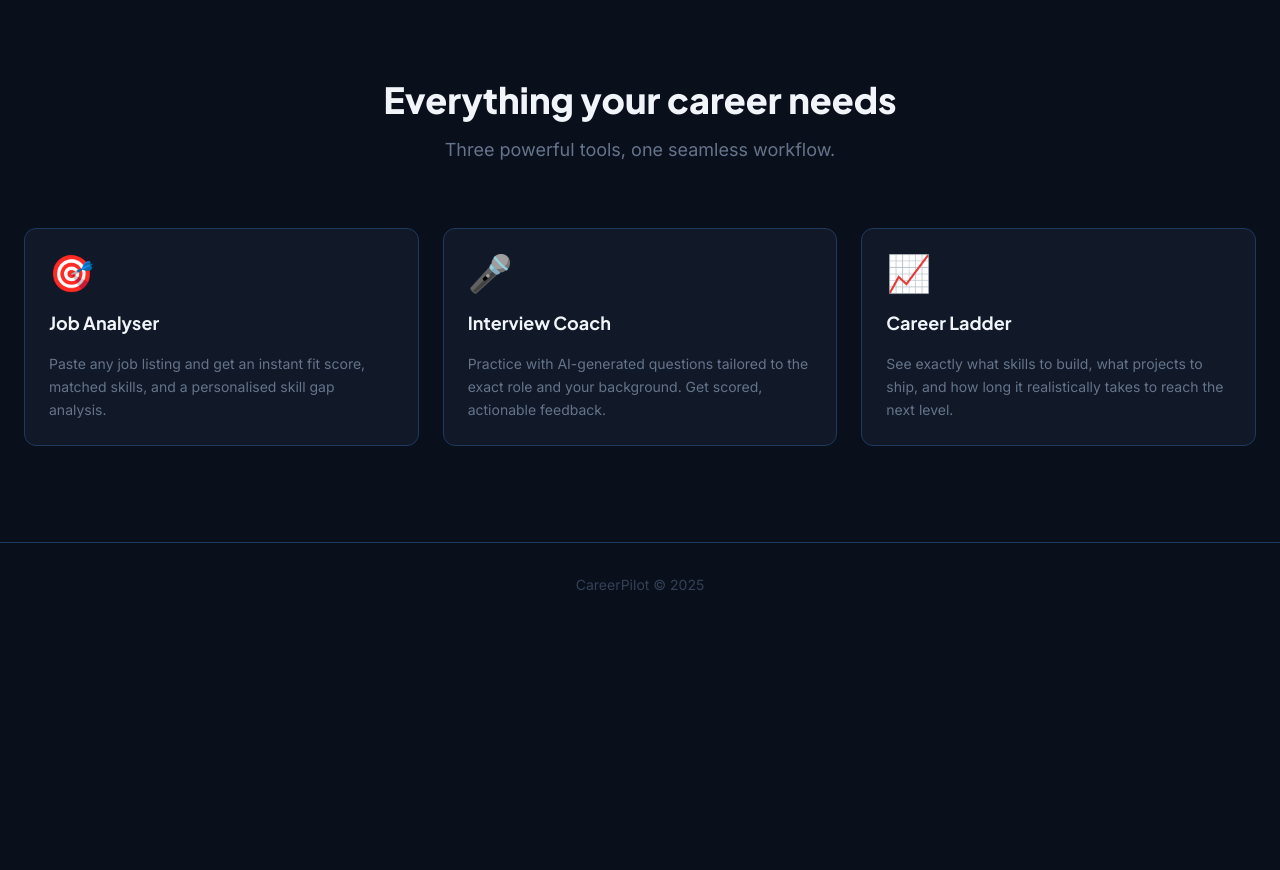
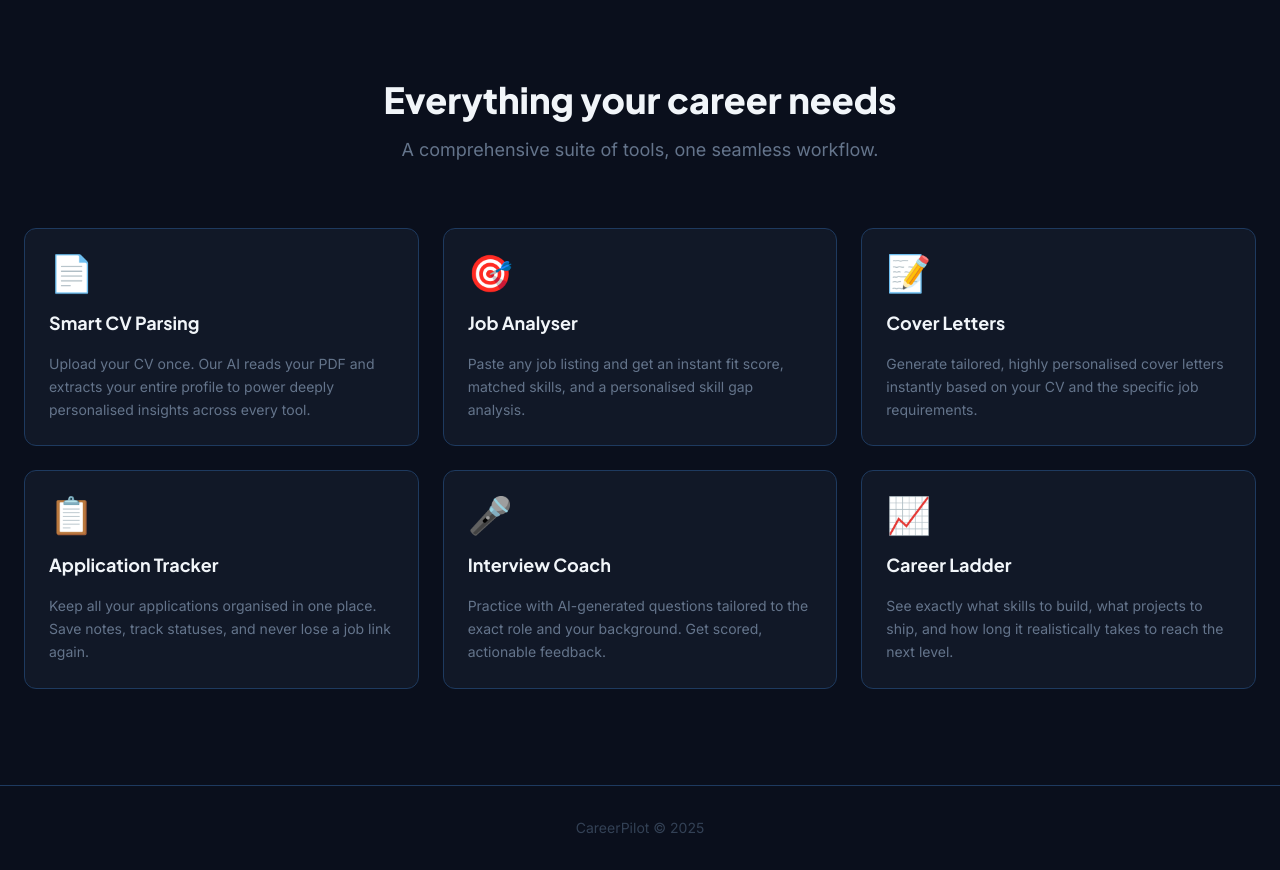
Before and after one commit to Samir-Sahiti/careerpilot, a Next.js app: page / in a window 1280 px wide. Shown: the part 820-1690 px from the top of the page. Before the commit the page ends 1447 px from the top, so only its background shows below. Built offline with nearby package versions, Linux system fonts and the light colour scheme; no server answers.

Commit message:
Improved homepage with the new features

```diff
--- a/src/app/page.tsx
+++ b/src/app/page.tsx
@@ -5,10 +5,28 @@ import { createClient } from "@/lib/supabase/server";
 // ── Feature card data ─────────────────────────────────────────────────────────
 const features = [
   {
+    emoji: "📄",
+    title: "Smart CV Parsing",
+    description:
+      "Upload your CV once. Our AI reads your PDF and extracts your entire profile to power deeply personalised insights across every tool.",
+  },
+  {
     emoji: "🎯",
     title: "Job Analyser",
     description:
       "Paste any job listing and get an instant fit score, matched skills, and a personalised skill gap analysis.",
+  },
+  {
+    emoji: "📝",
+    title: "Cover Letters",
+    description:
+      "Generate tailored, highly personalised cover letters instantly based on your CV and the specific job requirements.",
+  },
+  {
+    emoji: "📋",
+    title: "Application Tracker",
+    description:
+      "Keep all your applications organised in one place. Save notes, track statuses, and never lose a job link again.",
   },
   {
     emoji: "🎤",
@@ -195,11 +213,11 @@ export default async function LandingPage() {
             Everything your career needs
           </h2>
           <p style={{ color: "#64748B" }} className="text-lg max-w-xl mx-auto">
-            Three powerful tools, one seamless workflow.
+            A comprehensive suite of tools, one seamless workflow.
           </p>
         </div>
 
-        <div className="grid grid-cols-1 md:grid-cols-3 gap-6">
+        <div className="grid grid-cols-1 sm:grid-cols-2 lg:grid-cols-3 gap-6">
           {features.map((feature, i) => (
             <div
               key={feature.title}
```
